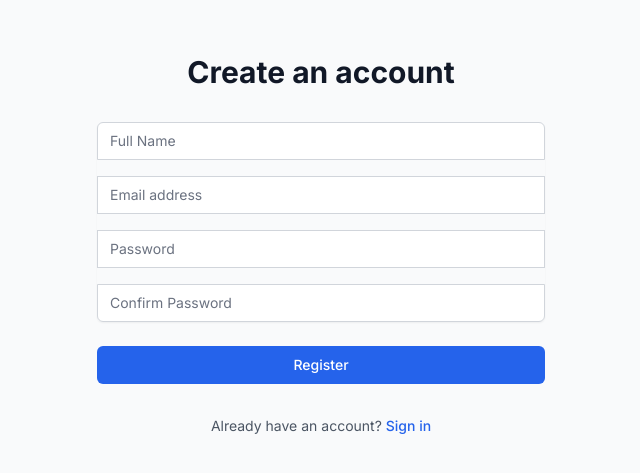
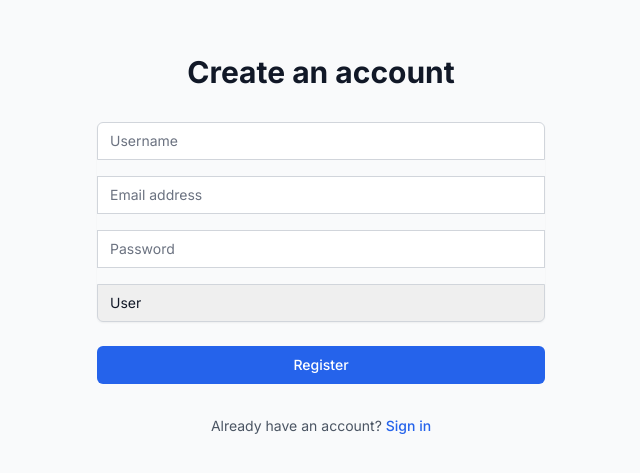
Before and after one commit to charl3sapolo/project, a React (Vite) app: page /register in a window 1280 px wide. Shown: the part 167-640 px from the top of the page, without its empty margins (319-959 px from the left). Built offline with nearby package versions, Linux system fonts and the light colour scheme.

Commit message:
feat: update registration form to use username and role selection

```diff
--- a/src/pages/Register.tsx
+++ b/src/pages/Register.tsx
@@ -3,16 +3,16 @@ import { useNavigate } from 'react-router-dom';
 
 const Register = () => {
   const [formData, setFormData] = useState({
-    name: '',
+    username: '',
     email: '',
     password: '',
-    password_confirmation: '',
+    role: 'user', // default role
   });
   const [error, setError] = useState('');
   const [isLoading, setIsLoading] = useState(false);
   const navigate = useNavigate();
 
-  const handleChange = (e: React.ChangeEvent<HTMLInputElement>) => {
+  const handleChange = (e: React.ChangeEvent<HTMLInputElement | HTMLSelectElement>) => {
     const { name, value } = e.target;
     setFormData(prev => ({
       ...prev,
@@ -65,15 +65,15 @@ const Register = () => {
         <form className="mt-8 space-y-6" onSubmit={handleSubmit}>
           <div className="rounded-md shadow-sm space-y-4">
             <div>
-              <label htmlFor="name" className="sr-only">Full Name</label>
+              <label htmlFor="username" className="sr-only">Username</label>
               <input
-                id="name"
-                name="name"
+                id="username"
+                name="username"
                 type="text"
                 required
                 className="appearance-none rounded-none relative block w-full px-3 py-2 border border-gray-300 placeholder-gray-500 text-gray-900 rounded-t-md focus:outline-none focus:ring-blue-500 focus:border-blue-500 focus:z-10 sm:text-sm"
-                placeholder="Full Name"
-                value={formData.name}
+                placeholder="Username"
+                value={formData.username}
                 onChange={handleChange}
               />
             </div>
@@ -104,17 +104,19 @@ const Register = () => {
               />
             </div>
             <div>
-              <label htmlFor="password_confirmation" className="sr-only">Confirm Password</label>
-              <input
-                id="password_confirmation"
-                name="password_confirmation"
-                type="password"
+              <label htmlFor="role" className="sr-only">Role</label>
+              <select
+                id="role"
+                name="role"
                 required
                 className="appearance-none rounded-none relative block w-full px-3 py-2 border border-gray-300 placeholder-gray-500 text-gray-900 rounded-b-md focus:outline-none focus:ring-blue-500 focus:border-blue-500 focus:z-10 sm:text-sm"
-                placeholder="Confirm Password"
-                value={formData.password_confirmation}
+                value={formData.role}
                 onChange={handleChange}
-              />
+              >
+                <option value="user">User</option>
+                <option value="admin">Admin</option>
+                <option value="manager">Manager</option>
+              </select>
             </div>
           </div>
 
```
